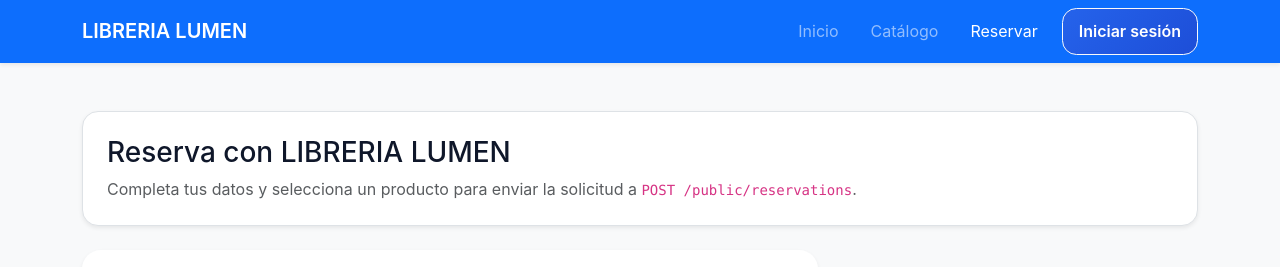
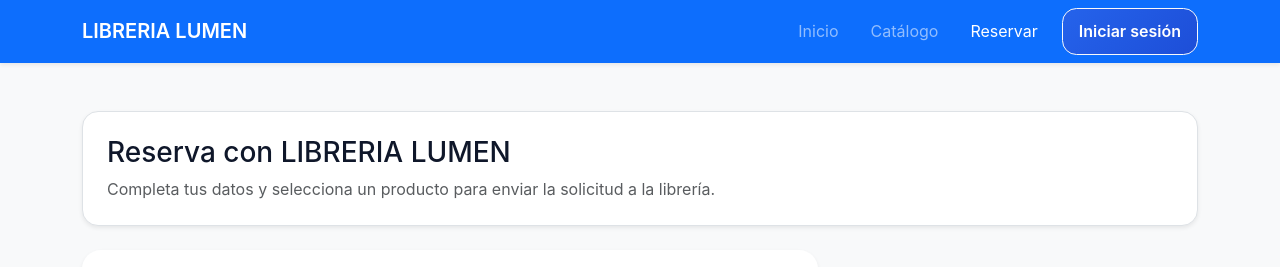
Before and after one commit to EduardoMorenoMarin/front-lumen, an Angular app: page /reserve in a window 1280 px wide. Shown: the top 267 px of the page. Built offline with nearby package versions, Linux system fonts and the light colour scheme; no server answers.

Commit message:
clear sh

```diff
--- a/src/app/features/public/views/reserve.component.ts
+++ b/src/app/features/public/views/reserve.component.ts
@@ -14,8 +14,7 @@ import { PublicProductView, PublicReservationCreateRequest } from '../../../core
       <header class="bg-white shadow-sm rounded-4 p-4 border">
         <h1 class="h3 mb-2">Reserva con LIBRERIA LUMEN</h1>
         <p class="text-muted mb-0">
-          Completa tus datos y selecciona un producto para enviar la solicitud a
-          <code>POST /public/reservations</code>.
+          Completa tus datos y selecciona un producto para enviar la solicitud a la librería.
         </p>
       </header>
 
```
